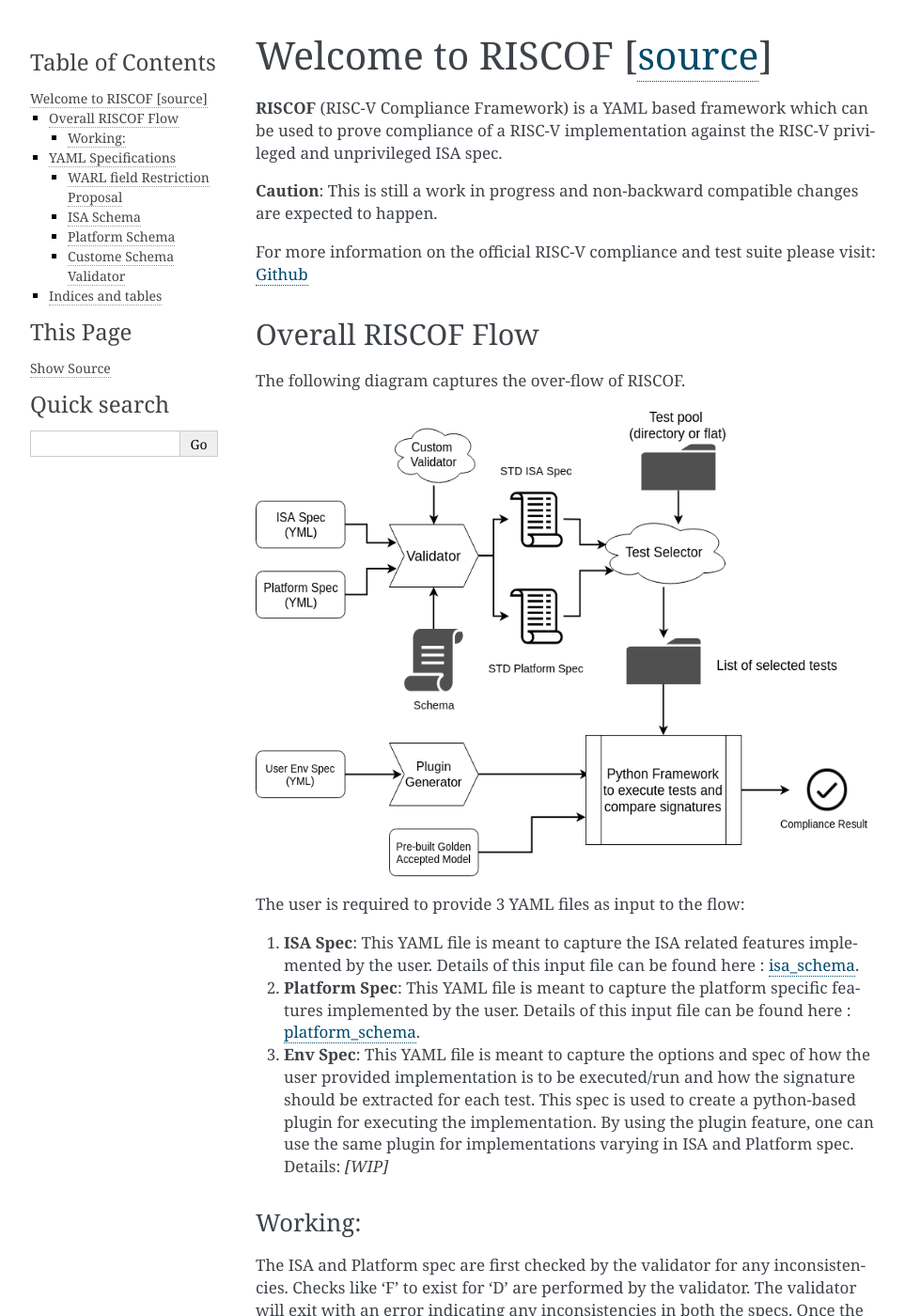
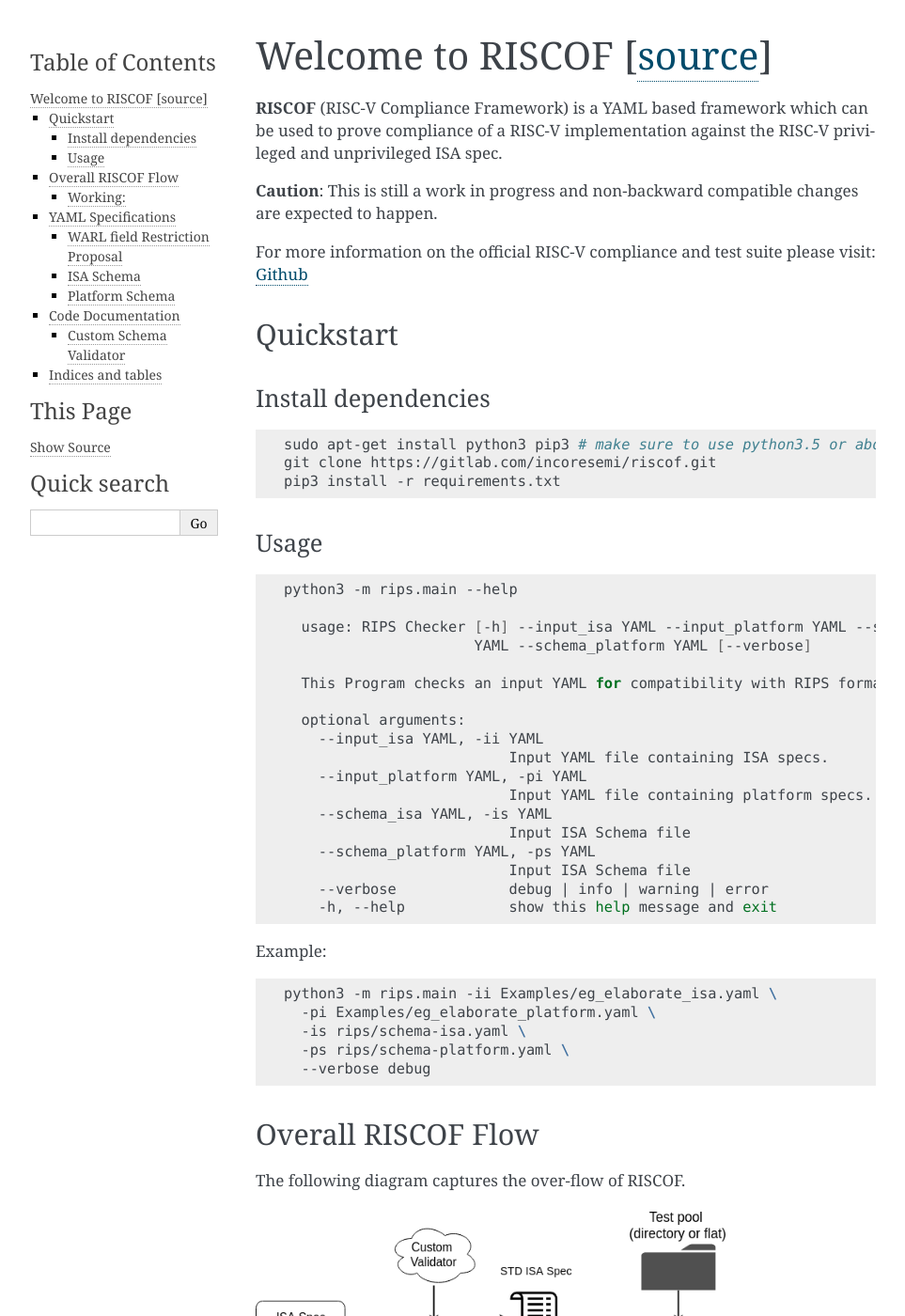
Before and after one commit to riscv-software-src/riscof, a Sphinx documentation site: the page built from docs/source/index.rst, in a window 1280 px wide and 1400 px high. Shown: the whole window at 94% size, without its empty margins (148-1111 px from the left). Built offline with Sphinx 7.4.7, drawn with Linux system fonts in a browser that asks for light colours; some of the changed text lies outside the part shown.

Commit message:
updated documentation with quick-start guide

```diff
--- a/docs/source/index.rst
+++ b/docs/source/index.rst
@@ -15,6 +15,54 @@ Welcome to RISCOF [`source <https://gitlab.com/incoresemi/riscof/tree/1-general-
 **Caution**: This is still a work in progress and non-backward compatible changes are expected to happen.
 
 For more information on the official RISC-V compliance and test suite please visit: `Github <https://github.com/riscv/riscv-compliance>`_
+
+Quickstart
+----------
+
+Install dependencies
+^^^^^^^^^^^^^^^^^^^^
+
+.. code-block:: bash
+
+    sudo apt-get install python3 pip3 # make sure to use python3.5 or above
+    git clone https://gitlab.com/incoresemi/riscof.git
+    pip3 install -r requirements.txt
+
+Usage
+^^^^^
+
+.. code-block:: bash
+
+  python3 -m rips.main --help
+
+    usage: RIPS Checker [-h] --input_isa YAML --input_platform YAML --schema_isa
+                        YAML --schema_platform YAML [--verbose]
+
+    This Program checks an input YAML for compatibility with RIPS format
+
+    optional arguments:
+      --input_isa YAML, -ii YAML
+                            Input YAML file containing ISA specs.
+      --input_platform YAML, -pi YAML
+                            Input YAML file containing platform specs.
+      --schema_isa YAML, -is YAML
+                            Input ISA Schema file
+      --schema_platform YAML, -ps YAML
+                            Input ISA Schema file
+      --verbose             debug | info | warning | error
+      -h, --help            show this help message and exit
+
+Example:
+
+.. code-block:: bash
+
+
+    python3 -m rips.main -ii Examples/eg_elaborate_isa.yaml \
+      -pi Examples/eg_elaborate_platform.yaml \
+      -is rips/schema-isa.yaml \
+      -ps rips/schema-platform.yaml \
+      --verbose debug
+
 
 Overall RISCOF Flow
 -------------------
@@ -114,6 +162,12 @@ These fields can be implemented as one of the following three types.
 ISA Schema
 ^^^^^^^^^^
 
+This section describes each node of the ISA-YAML. For each node, we have identified the fields required
+from the user and also the various constraints involved.
+
+An elaborate example of the full-fledge ISA-YAML file can be found here: `ISA-YAML <https://gitlab.com/incoresemi/riscof/blob/1-general-improvements-and-standardisation-of-schema-yaml/Examples/eg_elaborate_isa.yaml>`_
+
+
 .. autoyaml:: ../rips/schema-isa.yaml
 
 .. _platform_schema:
@@ -121,9 +175,19 @@ ISA Schema
 Platform Schema
 ^^^^^^^^^^^^^^^
 
+This section describes each node of the PLATFORM-YAML. For each node, we have identified the fields required
+from the user and also the various constraints involved.
+
+An eloborate example of the full-fledge PLATFORM-YAML file can be found here: `PLATFORM-YAML <https://gitlab.com/incoresemi/riscof/blob/1-general-improvements-and-standardisation-of-schema-yaml/Examples/eg_elaborate_platform.yaml>`_
+
+
 .. autoyaml:: ../rips/schema-platform.yaml
 
-Custome Schema Validator
+
+Code Documentation
+------------------
+
+Custom Schema Validator
 ^^^^^^^^^^^^^^^^^^^^^^^^
 
 .. automodule:: rips.schemaValidator
```
